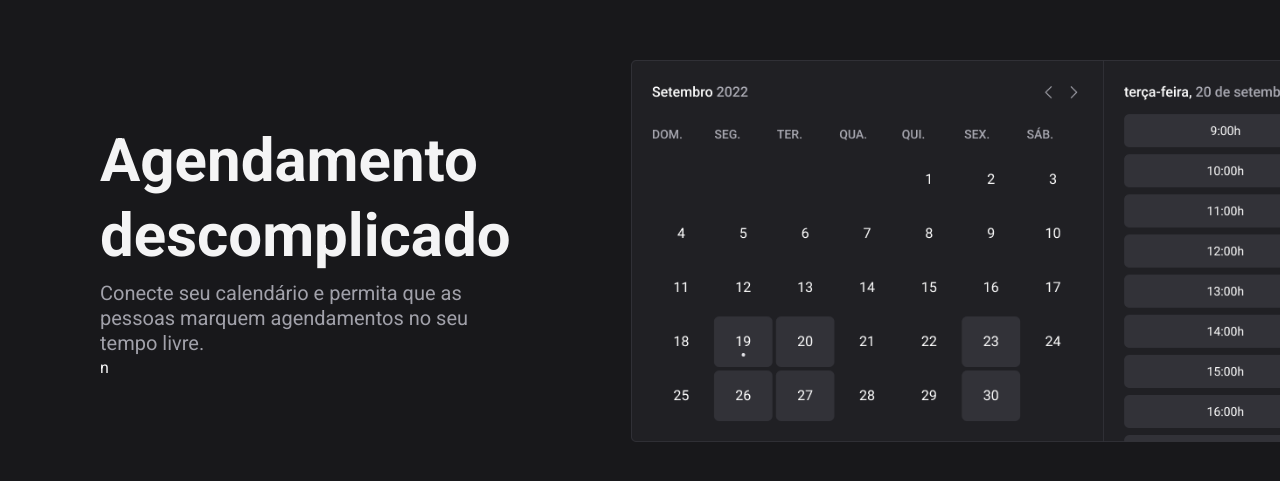
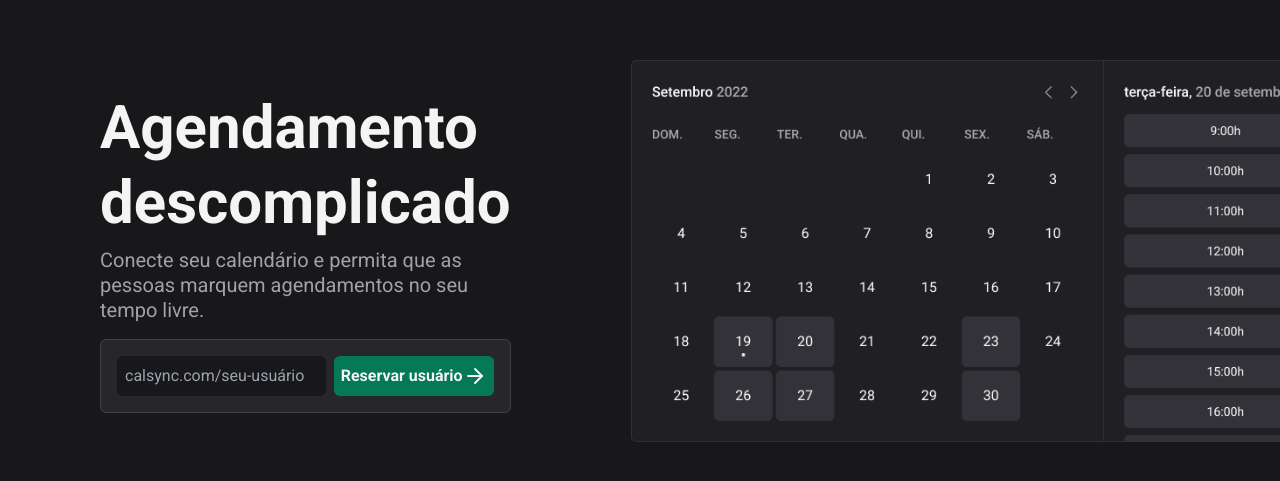
Before and after one commit to ogustavohp/calsync, a Next.js app: page / in a window 1280 px wide. Shown: the part 149-630 px from the top of the page. Built offline with nearby package versions, Linux system fonts and the light colour scheme.

Commit message:
create claimUserNameForm.tsx

```diff
--- a/src/components/ClaimUserNameForm.tsx
+++ b/src/components/ClaimUserNameForm.tsx
@@ -1,5 +1,56 @@
+'use client'
+import { ArrowRight } from 'lucide-react'
 import React from 'react'
+import { useForm } from 'react-hook-form'
+import { z } from 'zod'
+
+const claimUsernameFormSchema = z.object({
+  username: z.string(),
+})
+
+type claimUsernameFormData = z.infer<typeof claimUsernameFormSchema>
 
 export default function ClaimUsernameForm() {
-  return <div>n</div>
+  const { register, handleSubmit } = useForm<claimUsernameFormData>()
+
+  async function handleClaimUsername(data: claimUsernameFormData) {
+    console.log(data)
+  }
+
+  // const prefix = 'calsync.com/'
+  // const [username, setUsername] = useState(prefix)
+  // const [typed, setTyped] = useState('')
+
+  // function handleUsername(e: ChangeEvent<HTMLInputElement>) {
+  //   if (e.target.value.length < 12) {
+  //     setUsername(`${prefix}${e.target.value}`)
+  //     setTyped(e.target.value)
+  //   } else {
+  //     const typedText = e.target.value.substring(12)
+  //     setUsername(`${prefix}${typedText}`)
+  //     setTyped(typedText)
+  //   }
+  // }
+
+  return (
+    <form
+      onSubmit={handleSubmit(handleClaimUsername)}
+      className="mt-4 flex h-auto flex-col gap-2 rounded-md border border-zinc-700 bg-zinc-800 p-4 sm:flex-row"
+    >
+      <input
+        type="text"
+        id=""
+        placeholder="calsync.com/seu-usuário"
+        {...register('username')}
+        className="h-10 rounded-md bg-zinc-900 pl-2 focus:outline focus:ring-4 focus:ring-emerald-700 sm:flex-1"
+      />
+      <button
+        type="submit"
+        className="flex h-10 min-w-40 items-center justify-center rounded-md bg-emerald-700 font-bold"
+      >
+        Reservar usuário
+        <ArrowRight />
+      </button>
+    </form>
+  )
 }
```
